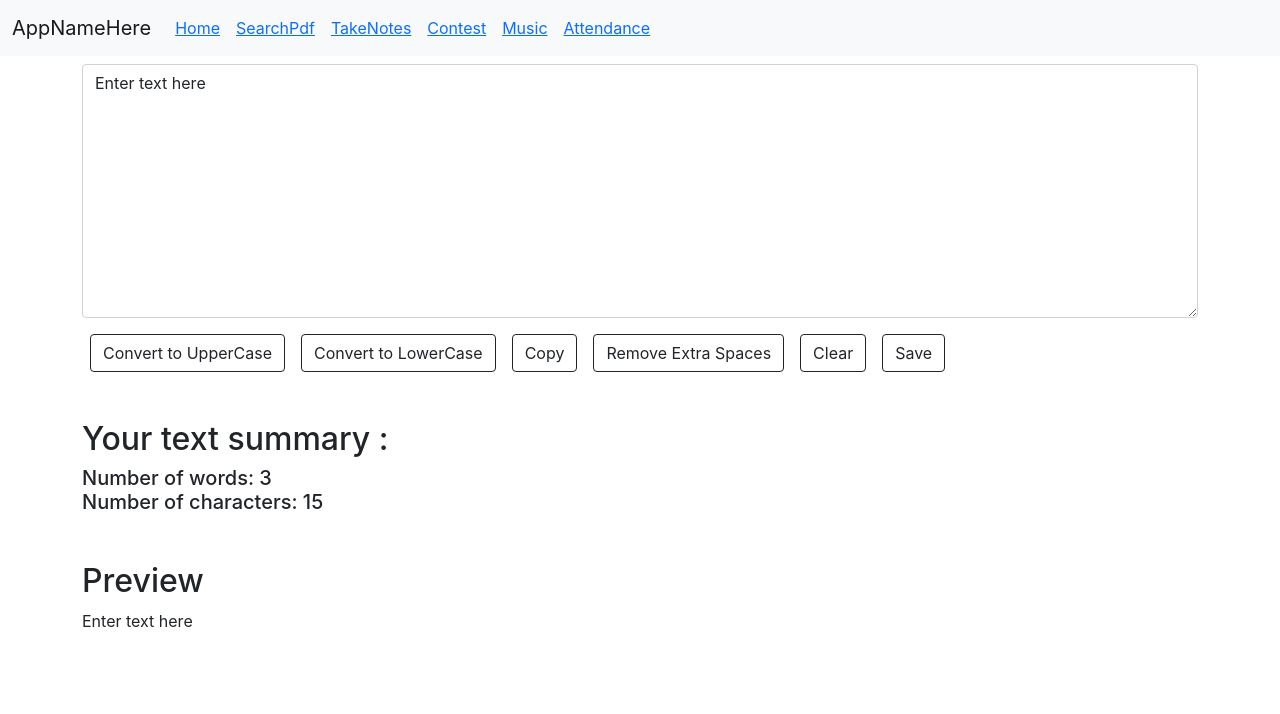
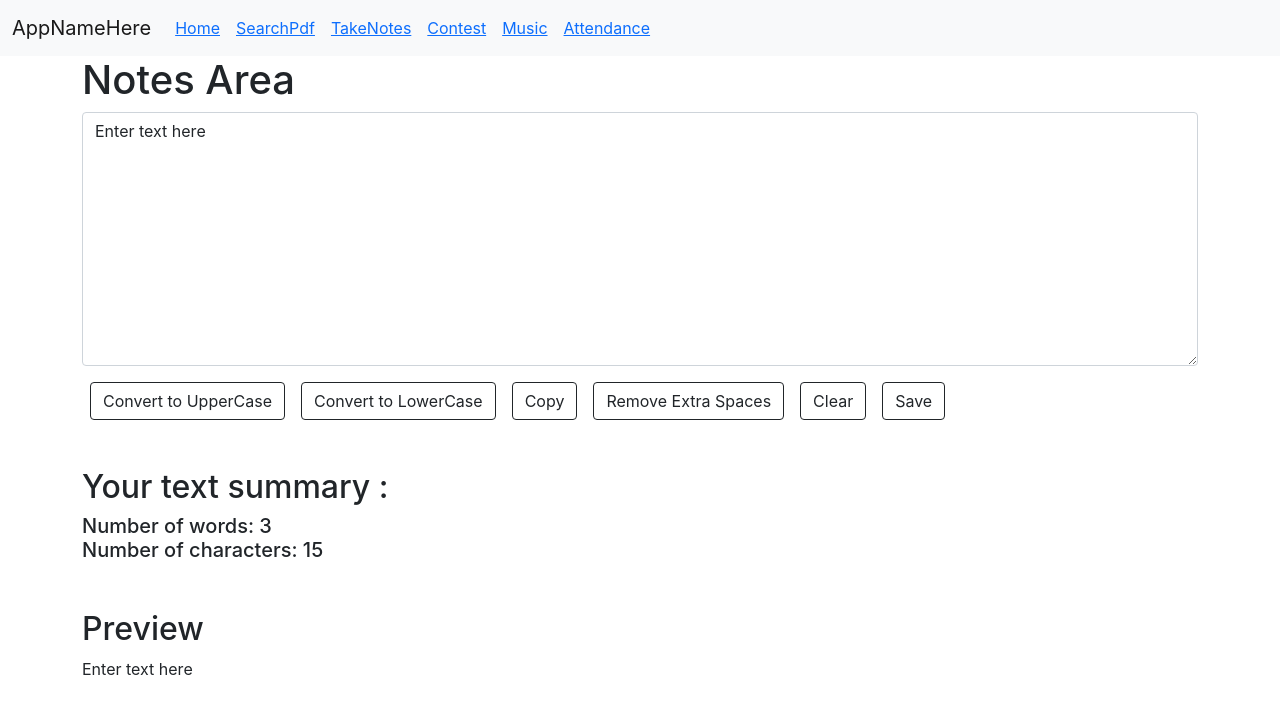
Before and after one commit to soham4abc/dawgs, a React (Create React App) app in the folder dawgs/: page /takeNotes in a window 1280 px wide. Shown: the top 714 px of the page. Built offline with nearby package versions, Linux system fonts and the light colour scheme.

Commit message:
Updated takeNotes

```diff
--- a/dawgs/src/components/TakeNotes.js
+++ b/dawgs/src/components/TakeNotes.js
@@ -42,7 +42,7 @@ export default function TakeNotes() {
   return (
     <>
       <div className="container">
-        <h1></h1>
+        <h1>Notes Area</h1>
         <div className="mb-3">
           <textarea
             className="form-control"
```
